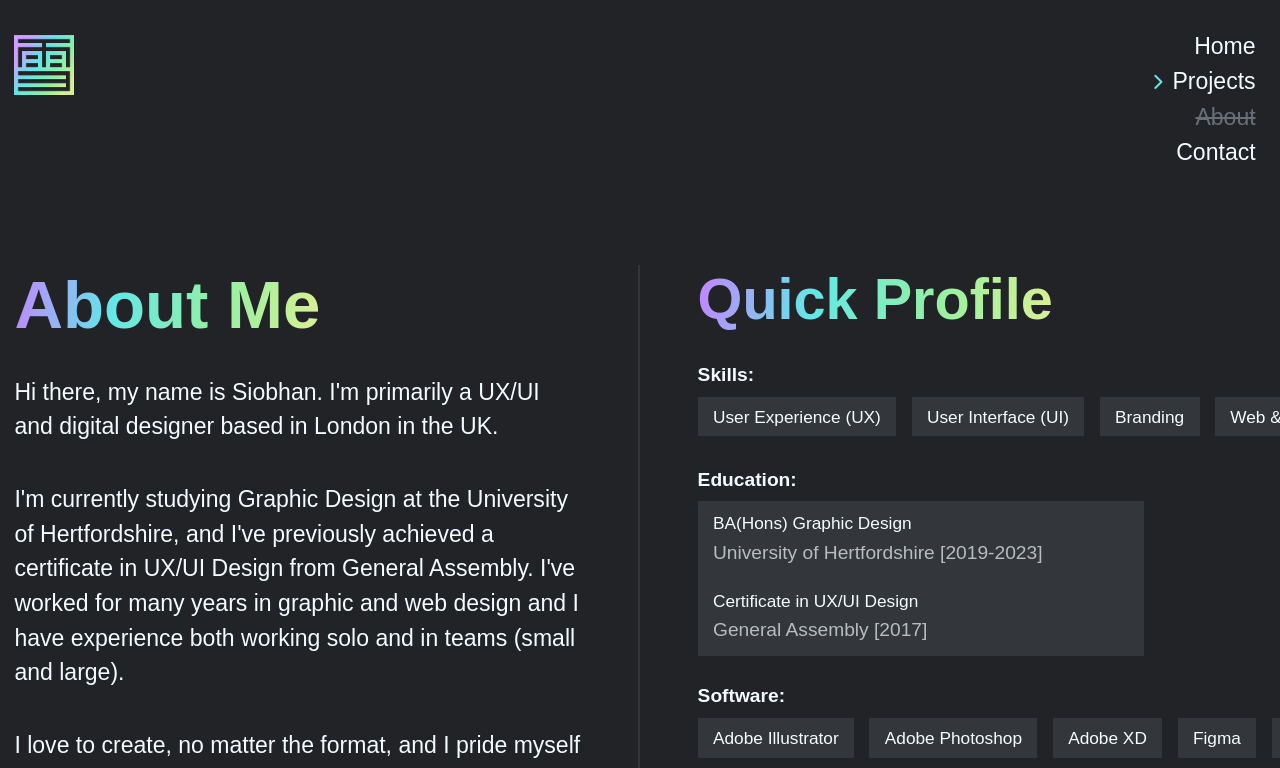
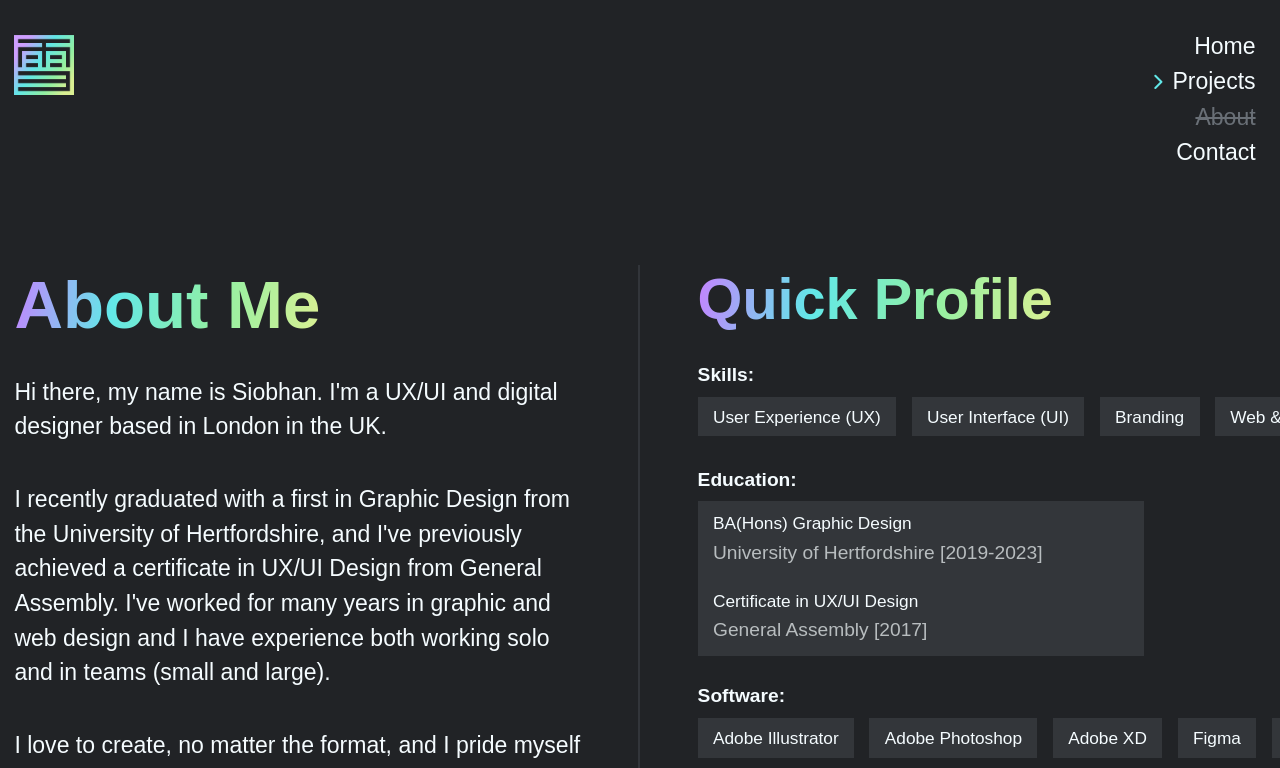
Before and after one commit to indoct/scho-react, a React (Create React App) app: page /about in a window 1280 px wide. Shown: the top 768 px of the page. Built offline with nearby package versions, Linux system fonts and the light colour scheme; a web font is replaced by a local one.

Commit message:
Update About.jsx

```diff
--- a/src/pages/About.jsx
+++ b/src/pages/About.jsx
@@ -8,33 +8,22 @@ export default function About() {
             <h1 className="mb-4">
               <span className="gradient">About Me</span>
             </h1>
+            <p className="intro">Hi there, my name is Siobhan. I'm a UX/UI and digital designer based in London in the UK.</p>
             <p className="intro">
-              Hi there, my name is Siobhan. I'm primarily a UX/UI and digital
-              designer based in London in the UK.
+              I recently graduated with a first in Graphic Design from the University of Hertfordshire, and I've previously achieved a certificate in UX/UI
+              Design from General Assembly. I've worked for many years in graphic and web design and I have experience both working solo and in teams (small and
+              large).
             </p>
             <p className="intro">
-              I'm currently studying Graphic Design at the University of
-              Hertfordshire, and I've previously achieved a certificate in UX/UI
-              Design from General Assembly. I've worked for many years in
-              graphic and web design and I have experience both working solo and
-              in teams (small and large).
-            </p>
-            <p className="intro">
-              I love to create, no matter the format, and I pride myself on
-              crafting design that looks great but is also a joy to use
-              (accessibility is key!) When I'm not designing, I enjoy coding,
-              making gifs, gaming, football, and occasionally video editing.
+              I love to create, no matter the format, and I pride myself on crafting design that looks great but is also a joy to use (accessibility is key!)
+              When I'm not designing, I enjoy coding, making gifs, gaming, football, and occasionally video editing.
             </p>
             <p className="intro">
               For more projects & examples of my work:
               <ul>
                 <li>
                   <strong>
-                    <a
-                      href="scho-portfolio-2023.pdf"
-                      className="gradient"
-                      download
-                    >
+                    <a href="scho-portfolio-2023.pdf" className="gradient" download>
                       download my portfolio
                     </a>
                   </strong>
@@ -52,8 +41,7 @@ export default function About() {
             <p className="intro">
               I'm currently
               <strong>available for freelance opportunities</strong> so please
-              <Link to="/contact"> head to the contact page</Link> to get in
-              touch !
+              <Link to="/contact"> head to the contact page</Link> to get in touch !
             </p>
           </div>
           <div className="col-12 col-lg-5 profile ps-md-5">
@@ -74,9 +62,7 @@ export default function About() {
               <p>
                 BA(Hons) Graphic Design
                 <br />
-                <span className="p-desc">
-                  University of Hertfordshire [2019-2023]
-                </span>
+                <span className="p-desc">University of Hertfordshire [2019-2023]</span>
               </p>
               <p className="mb-0">
                 Certificate in UX/UI Design
```
